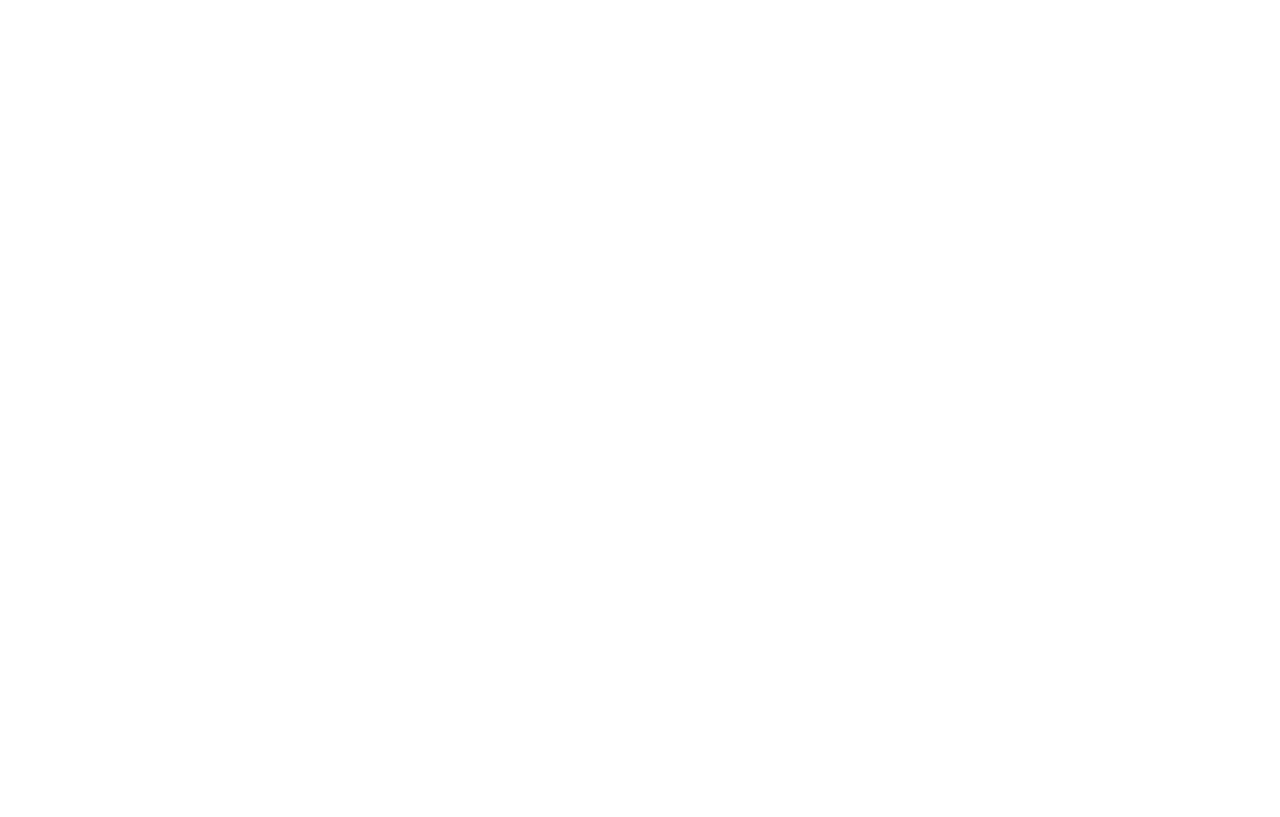
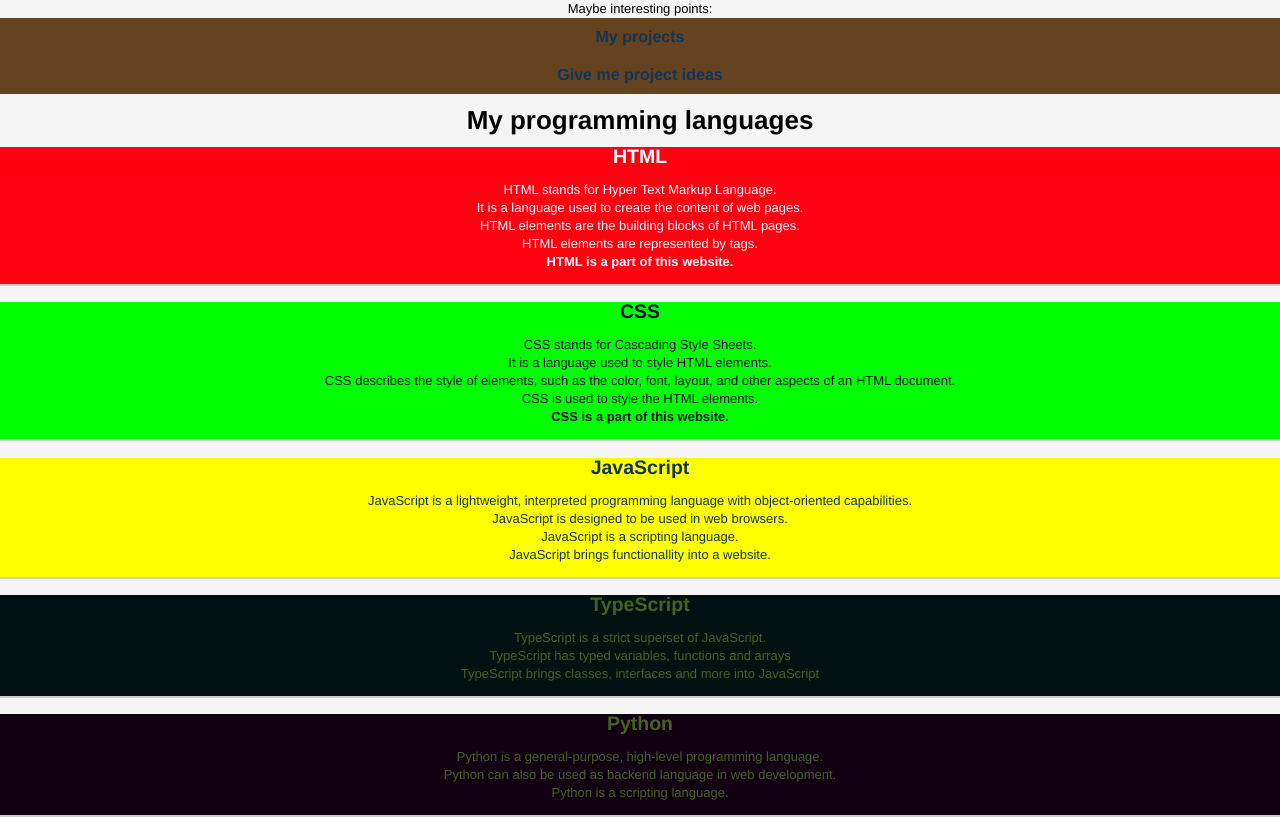
Before and after one commit to josh-programmieren/MyPortfolio, a plain HTML site: page languages.html in a window 1280 px wide. Drawn offline with Linux system fonts and the light colour scheme.

Commit message:
Implemented languages page

```diff
--- a/css/hobbies.css
+++ b/css/hobbies.css
@@ -74,7 +74,7 @@ p {
 }
 
 #kitchen {
-    background-color: #0f0f0f;
+    background-color: #0f1021;
     text-align: center;
     color: #ffffff;
 }
--- /dev/null
+++ b/css/languages.css
@@ -0,0 +1,71 @@
+/* Styling the body element */
+
+body {
+    background-color: #f5f5f5;
+    color: #000;
+    font-family: "Helvetica Neue", Helvetica, Arial, sans-serif;
+    font-size: 13px;
+    line-height: 18px;
+    margin: 0;
+    padding: 0;
+    width: 100%;
+    text-align: center;
+}
+
+
+/* Styling the unordered list in the header */
+
+ul {
+    list-style-type: none;
+    margin: 0;
+    padding: 0;
+}
+
+header ul li a {
+    color: #123456;
+    background-color: #654321;
+    display: block;
+    font-size: 16px;
+    font-weight: bold;
+    padding: 10px;
+    text-decoration: none;
+}
+
+header ul li a:hover {
+    background-color: #456123;
+    color: #321654;
+}
+
+
+/* General styling of div elements */
+
+div {
+    margin: 0;
+    padding: 0;
+    border-bottom: 2px solid #ccc;
+}
+
+#html {
+    background-color: #f01;
+    color: #fff;
+}
+
+#css {
+    background-color: #0f0;
+    color: #012;
+}
+
+#js {
+    background-color: #ff0;
+    color: #123456;
+}
+
+#ts {
+    background-color: #011;
+    color: #456123;
+}
+
+#python {
+    background-color: #101;
+    color: #456123;
+}
--- a/languages.html
+++ b/languages.html
@@ -0,0 +1,82 @@
+<!DOCTYPE html>
+<html lang="en">
+
+<head>
+    <meta charset="UTF-8">
+    <meta http-equiv="X-UA-Compatible" content="IE=edge">
+    <meta name="viewport" content="width=device-width, initial-scale=1.0">
+    <title>My programming languages</title>
+    <link rel="stylesheet" href="css/languages.css">
+</head>
+
+<body>
+    <header>
+        Maybe interesting points:
+        <ul>
+            <li><a href="projects.html">My projects</a></li>
+            <li><a href="new-project.html">Give me project ideas</a></li>
+        </ul>
+    </header>
+    <h1>My programming languages</h1>
+    <div id="html">
+        <h2>HTML</h2>
+        <p>
+            <ul>
+                <li>HTML stands for Hyper Text Markup Language.</li>
+                <li>It is a language used to create the content of web pages.</li>
+                <li>HTML elements are the building blocks of HTML pages.</li>
+                <li>HTML elements are represented by tags.</li>
+            </ul>
+            <strong>
+                HTML is a part of this website.
+            </strong>
+        </p>
+    </div>
+    <div id="css">
+        <h2>CSS</h2>
+        <p>
+            <ul>
+                <li>CSS stands for Cascading Style Sheets.</li>
+                <li>It is a language used to style HTML elements.</li>
+                <li>CSS describes the style of elements, such as the color, font, layout, and other aspects of an HTML document.</li>
+                <li>CSS is used to style the HTML elements.</li>
+            </ul>
+            <strong>
+                CSS is a part of this website.
+            </strong>
+        </p>
+    </div>
+    <div id="js">
+        <h2>JavaScript</h2>
+        <p>
+            <ul>
+                <li>JavaScript is a lightweight, interpreted programming language with object-oriented capabilities.</li>
+                <li>JavaScript is designed to be used in web browsers.</li>
+                <li>JavaScript is a scripting language.</li>
+                <li>JavaScript brings functionallity into a website.</li>
+            </ul>
+        </p>
+    </div>
+    <div id="ts">
+        <h2>TypeScript</h2>
+        <p>
+            <ul>
+                <li>TypeScript is a strict superset of JavaScript.</li>
+                <li>TypeScript has typed variables, functions and arrays</li>
+                <li>TypeScript brings classes, interfaces and more into JavaScript</li>
+            </ul>
+        </p>
+    </div>
+    <div id="python">
+        <h2>Python</h2>
+        <p>
+            <ul>
+                <li>Python is a general-purpose, high-level programming language.</li>
+                <li>Python can also be used as backend language in web development.</li>
+                <li>Python is a scripting language.</li>
+            </ul>
+        </p>
+    </div>
+</body>
+
+</html>
```
Also changed, not shown: index.html (+0 -3 lines), open_saurce.html (deleted).
